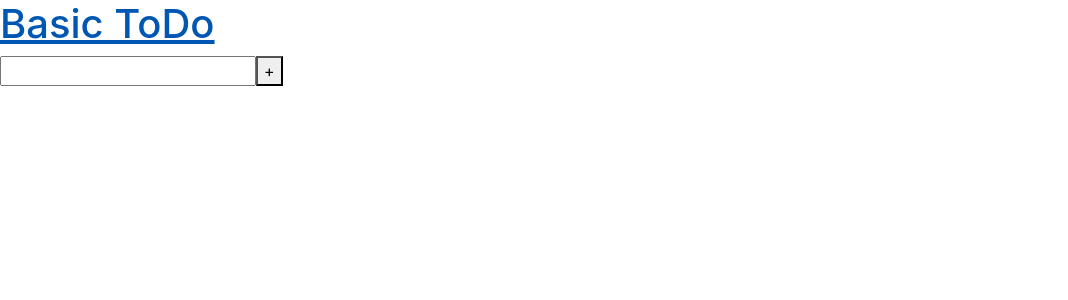
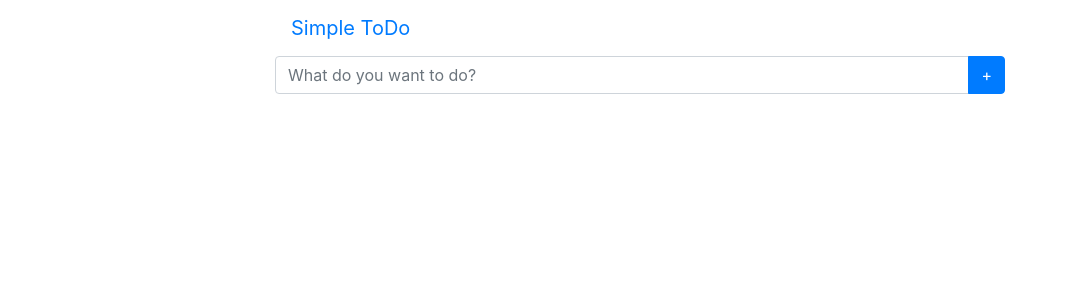
Before and after one commit to gruberchris/simple-todo, a React (Create React App) app: page / in a window 1280 px wide. Shown: the top 300 px of the page, without its empty margins (0-1068 px from the left). Built offline with nearby package versions, Linux system fonts and the light colour scheme.

Commit message:
add reactstrap/bootstrap styles

```diff
--- a/src/App.js
+++ b/src/App.js
@@ -1,4 +1,5 @@
 import React from 'react';
+import { Container, Row, Col } from 'reactstrap';
 
 import NavBar from './components/NavBar';
 import ToDoForm from './components/ToDoForm';
@@ -43,11 +44,18 @@ export default class App extends React.Component {
     const { todos } = this.state;
 
     return (
-      <React.Fragment>
-        <NavBar />
-        <ToDoForm addTodo={this.addTodo} />
-        <ToDoList todos={todos} removeTodo={this.removeTodo} />
-      </React.Fragment>
+      <Container>
+        <Row>
+          <Col md="2" />
+          <Col md="8">
+            <NavBar />
+            <ToDoForm addTodo={this.addTodo} />
+            <br />
+            <ToDoList todos={todos} removeTodo={this.removeTodo} />
+          </Col>
+          <Col md="2" />
+        </Row>
+      </Container>
     );
   }
 }
--- a/src/components/NavBar/index.js
+++ b/src/components/NavBar/index.js
@@ -1,9 +1,8 @@
 import React from 'react';
+import { Navbar, NavbarBrand } from 'reactstrap';
 
 export default () => (
-  <div>
-    <h1>
-      <a href="/">Basic ToDo</a>
-    </h1>
-  </div>
+  <Navbar expand="md">
+    <NavbarBrand href="/">Simple ToDo</NavbarBrand>
+  </Navbar>
 );
--- a/src/components/ToDo/index.js
+++ b/src/components/ToDo/index.js
@@ -1,11 +1,12 @@
 import PropTypes from 'prop-types';
 import React from 'react';
+import { ListGroupItem } from 'reactstrap';
 
 const ToDo = ({ removeTodo, todo }) => {
   const { id, description } = todo;
 
   return (
-    <li onClick={() => { removeTodo(id); }}>{description}</li>
+    <ListGroupItem onClick={() => { removeTodo(id); }}>{description}</ListGroupItem>
   );
 };
 
--- a/src/components/ToDoForm/index.js
+++ b/src/components/ToDoForm/index.js
@@ -1,22 +1,39 @@
 import React from 'react';
 import PropTypes from 'prop-types';
+import {
+  Form, FormGroup, Input, Button, InputGroup, InputGroupAddon
+} from 'reactstrap';
 
 const ToDoForm = (props) => {
   let input;
 
   return (
-    <div>
-      <input ref={(target) => { input = target; }} />
-      <button
-        type="button"
+    <Form>
+      <FormGroup>
+        <InputGroup>
+          <Input
+            onInput={(node) => {
+              input = node.target;
+            }}
+            type="text"
+            name="description"
+            id="todoText"
+            placeholder="What do you want to do?"
+          />
+          <InputGroupAddon addonType="append">
+            <Button
               onClick={() => {
                 props.addTodo(input.value);
                 input.value = '';
               }}
+              color="primary"
             >
               +
-      </button>
-    </div>
+            </Button>
+          </InputGroupAddon>
+        </InputGroup>
+      </FormGroup>
+    </Form>
   );
 };
 
@@ -25,24 +42,3 @@ ToDoForm.propTypes = {
 };
 
 export default ToDoForm;
-
-/*
-const ToDoForm = (props) => {
-  let input;
-
-  return (
-    <div>
-      <input onInput={(node) => { input = node.target; }} />
-      <button
-        type="button"
-        onClick={() => {
-          props.addTodo(input.value);
-          input.value = '';
-        }}
-      >
-        +
-      </button>
-    </div>
-  );
-};
-*/
--- a/src/components/ToDoList/index.js
+++ b/src/components/ToDoList/index.js
@@ -1,5 +1,6 @@
 import React from 'react';
 import PropTypes from 'prop-types';
+import { ListGroup } from 'reactstrap';
 
 import ToDo from '../ToDo';
 
@@ -9,7 +10,7 @@ const ToDoList = ({ todos, removeTodo }) => {
   ));
 
   return (
-    <ul>{todoNode}</ul>
+    <ListGroup>{todoNode}</ListGroup>
   );
 };
 
```
Lines whose indentation alone changed are shown as unchanged.
